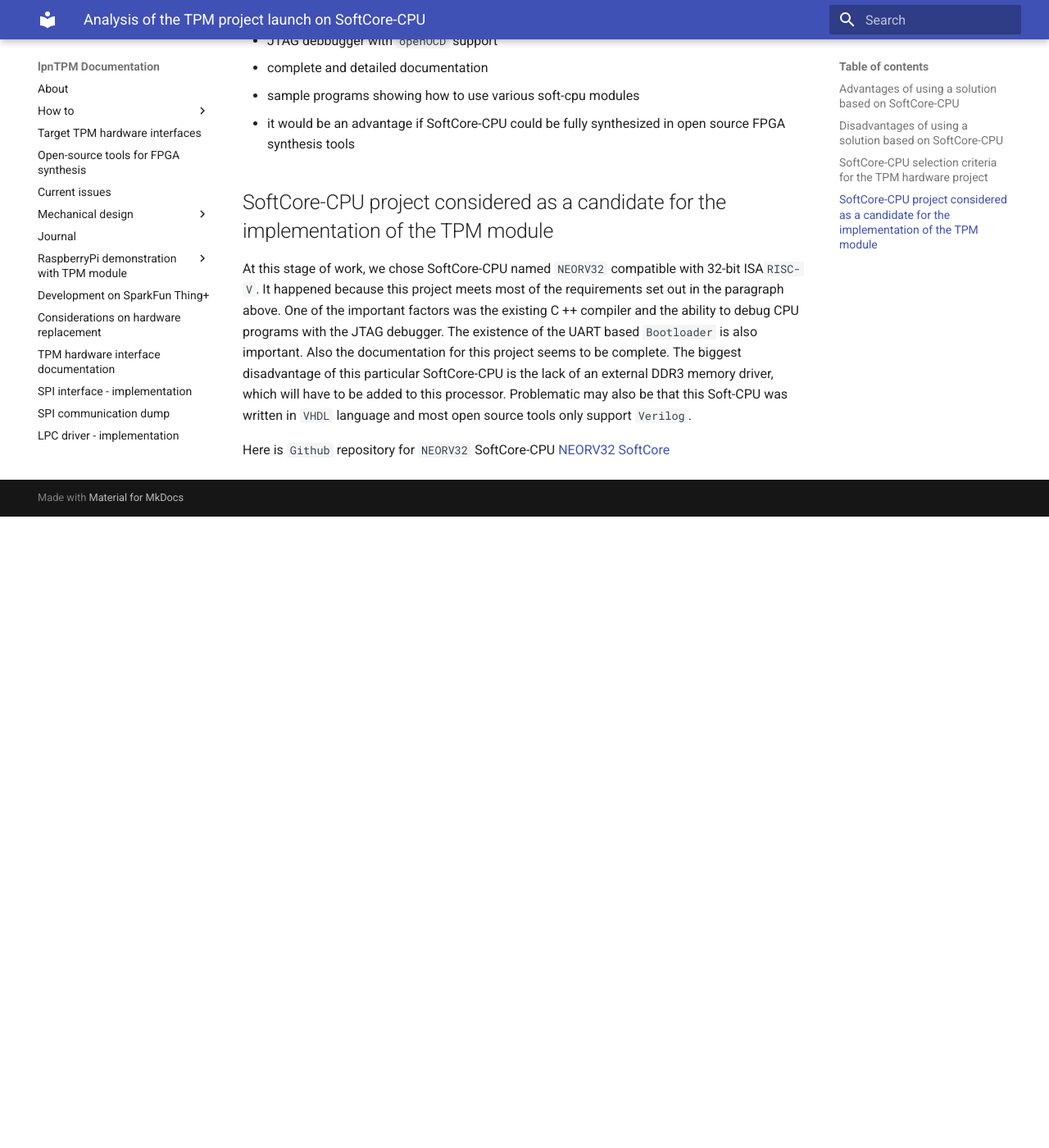
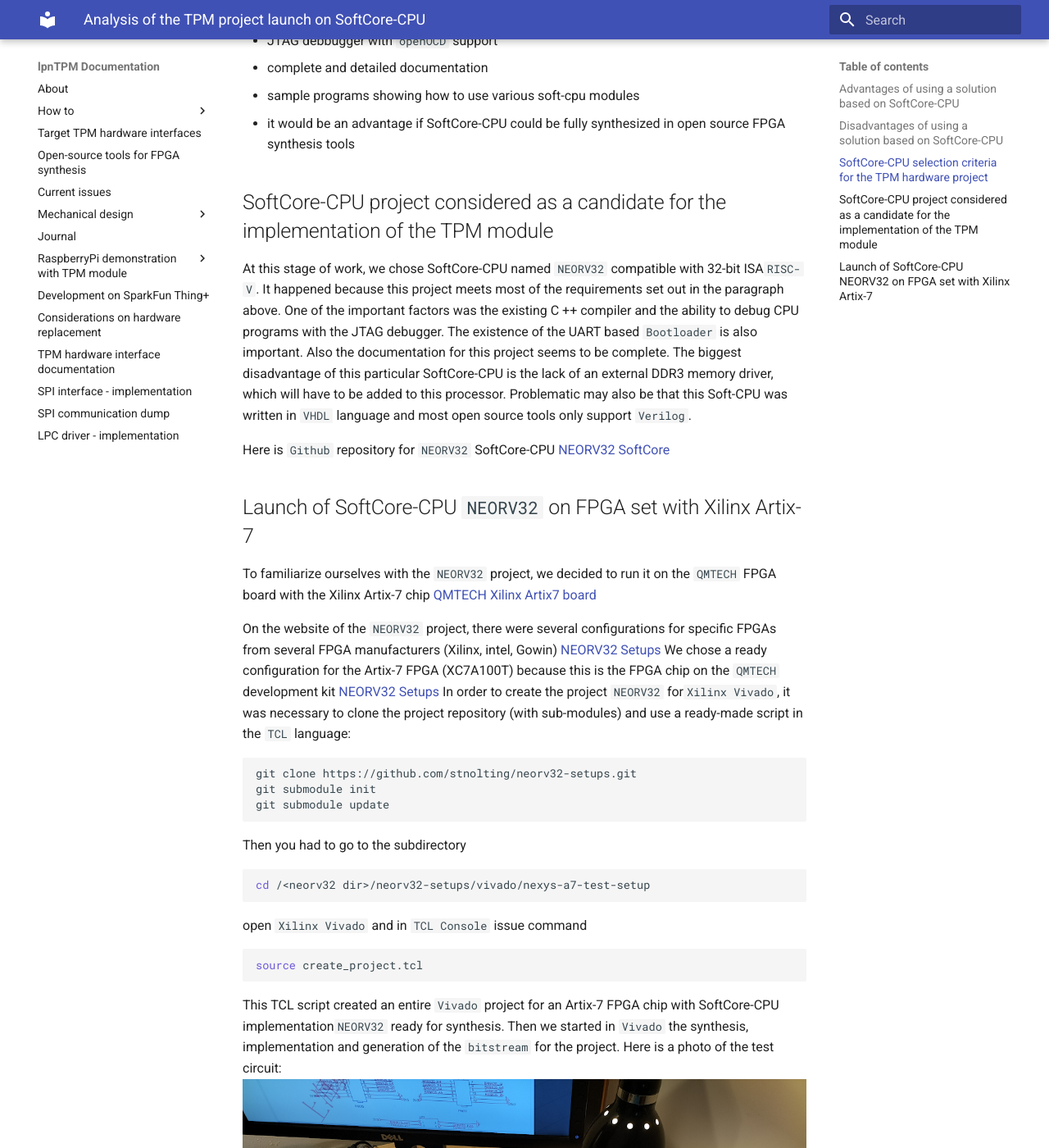
Before and after one commit to lpn-plant/lpntpm-docs, an MkDocs documentation site: the page built from docs/Softcore-CPU.md, in a window 1280 px wide and 1400 px high, scrolled down 1406 px. Shown: the whole window at 82% size. Built offline with MkDocs 1.6.1 and Material for MkDocs 9.7.7, drawn with Linux system fonts in a browser that asks for light colours; before the commit the page ends 2036 px from its top, so only the background shows below that; some of the changed text lies outside the part shown.

Commit message:
docs/Softcore-CPU.md: worklog from launch on FPGA set added
Signed-off-by: Maciej Gabryelski <maciej.gabryelski@3mdeb.com>

````diff
--- a/docs/Softcore-CPU.md
+++ b/docs/Softcore-CPU.md
@@ -66,3 +66,47 @@
 in `VHDL` language and most open source tools only support `Verilog`.
 
 Here is `Github` repository for `NEORV32` SoftCore-CPU [NEORV32 SoftCore](https://github.com/stnolting/neorv32)
+
+## Launch of SoftCore-CPU `NEORV32` on FPGA set with Xilinx Artix-7
+
+To familiarize ourselves with the `NEORV32` project, we decided to run it on the
+`QMTECH` FPGA board with the Xilinx Artix-7 chip [QMTECH Xilinx Artix7 board](https://pl.aliexpress.com/item/4000170042795.html?spm=a2g0o.productlist.0.0.50a757860ORVGM&algo_pvid=cda2307e-3949-4ae4-9ca0-1e6c960f5528&algo_exp_id=cda2307e-3949-4ae4-9ca0-1e6c960f5528-0&pdp_ext_f=%7B%22sku_id%22%3A%2212000029897527647%22%7D&pdp_npi=2%40dis%21PLN%21678.02%21678.02%21%21%2141.79%21%21%402100bddd16673770363786889e4a69%2112000029897527647%21sea&curPageLogUid=5KL1GZ3J6SMe)
+
+On the website of the `NEORV32` project, there were several configurations for
+specific FPGAs from several FPGA manufacturers (Xilinx, intel, Gowin) [NEORV32 Setups](https://github.com/stnolting/neorv32-setups)
+We chose a ready configuration for the Artix-7 FPGA (XC7A100T) because this is
+the FPGA chip on the `QMTECH` development kit [NEORV32 Setups](https://github.com/stnolting/neorv32-setups/tree/main/vivado/nexys-a7-test-setup)
+In order to create the project `NEORV32` for`Xilinx Vivado`, it was necessary to
+clone the project repository (with sub-modules) and use a ready-made script in
+the `TCL` language:
+
+```bash
+git clone https://github.com/stnolting/neorv32-setups.git
+git submodule init
+git submodule update
+```
+
+Then you had to go to the subdirectory
+
+```bash
+cd /<neorv32 dir>/neorv32-setups/vivado/nexys-a7-test-setup
+```
+
+open `Xilinx Vivado` and in `TCL Console` issue command
+
+```bash
+source create_project.tcl
+```
+
+This TCL script created an entire `Vivado` project for an Artix-7 FPGA chip with
+SoftCore-CPU implementation`NEORV32` ready for synthesis.
+Then we started in `Vivado` the synthesis, implementation and generation of the
+`bitstream` for the project. Here is a photo of the test circuit:
+![Test Circuit Photo](images/QMTECH_Board.png)
+
+Synthesis, implementation and generation of FPGA configuration file ended without
+errors (there were some warnings):
+![Test Circuit Photo](images/Artix7_NEORV32.png)
+
+Then, using the JTAG programmer/debugger (`Xilinx Cable`) we loaded the configuration
+file into the FPGA set.
````
Also changed, not shown: docs/images/Artix7_NEORV32.png (added), docs/images/QMTECH_Board.png (added).
